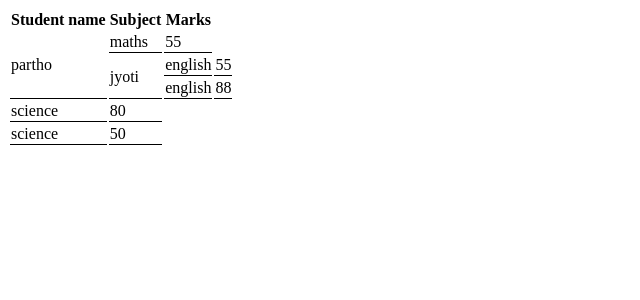
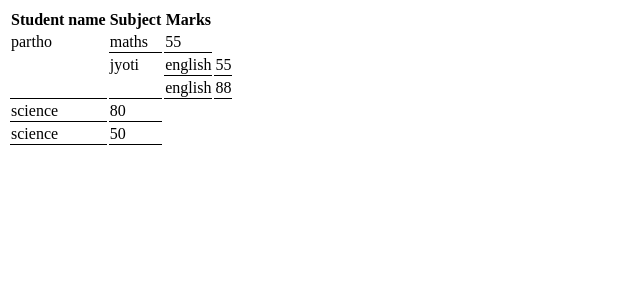
Before and after one commit to pamirsawar/student-exam-table-php, a PHP site: page / in a window 1280 px wide. Shown: the top 300 px of the page, without its empty margins (0-640 px from the left). Run offline with PHP 8.4, Linux system fonts and the light colour scheme; data comes from the database, SQL or seed files in the repository.

Commit message:
text-align top in rowspan

```diff
--- a/index.php
+++ b/index.php
@@ -57,7 +57,10 @@ table{
 tbody tr td{
     border-bottom: 1px solid black;
 }
-
+td[rowspan] {
+  vertical-align: top;
+  text-align: left;
+}
 </style>
 <body>
 
```
